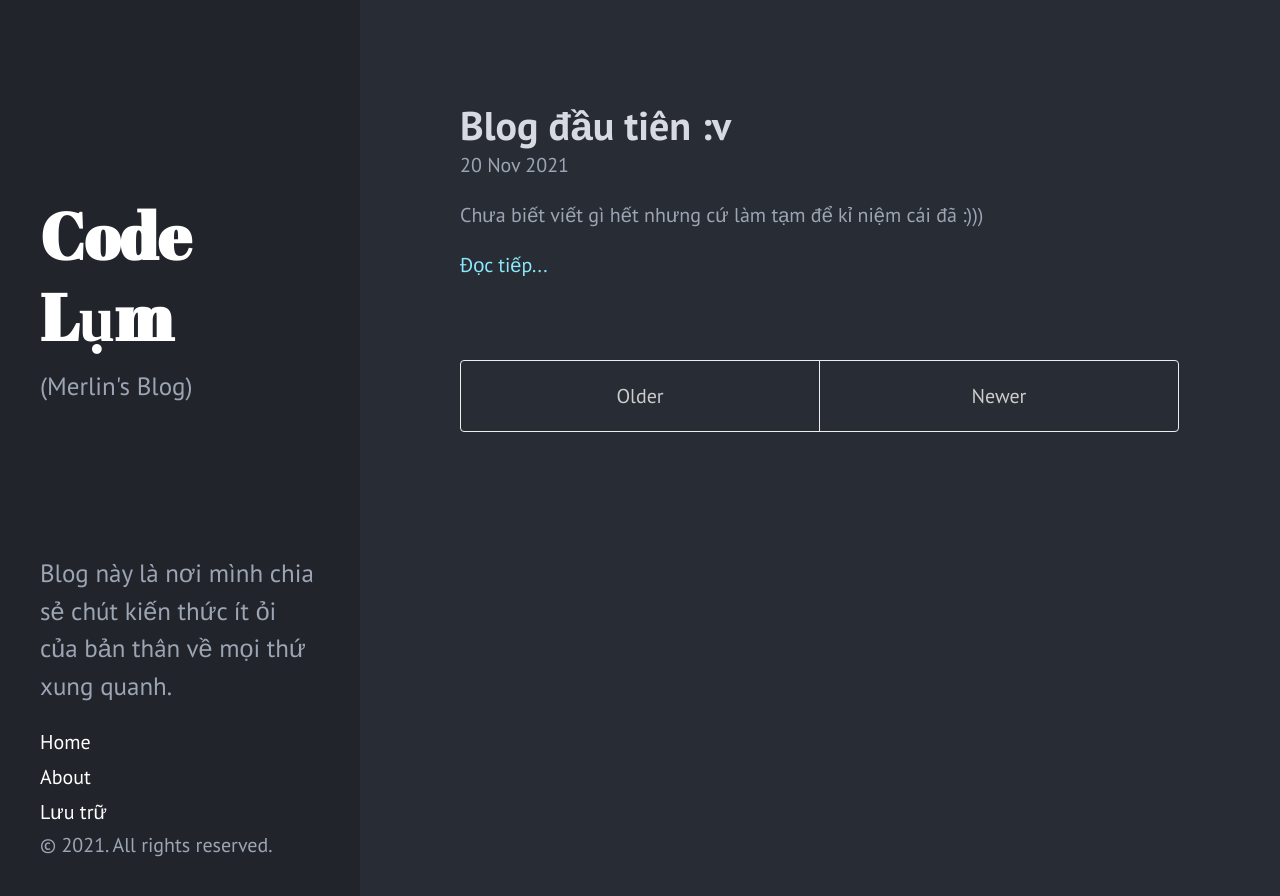
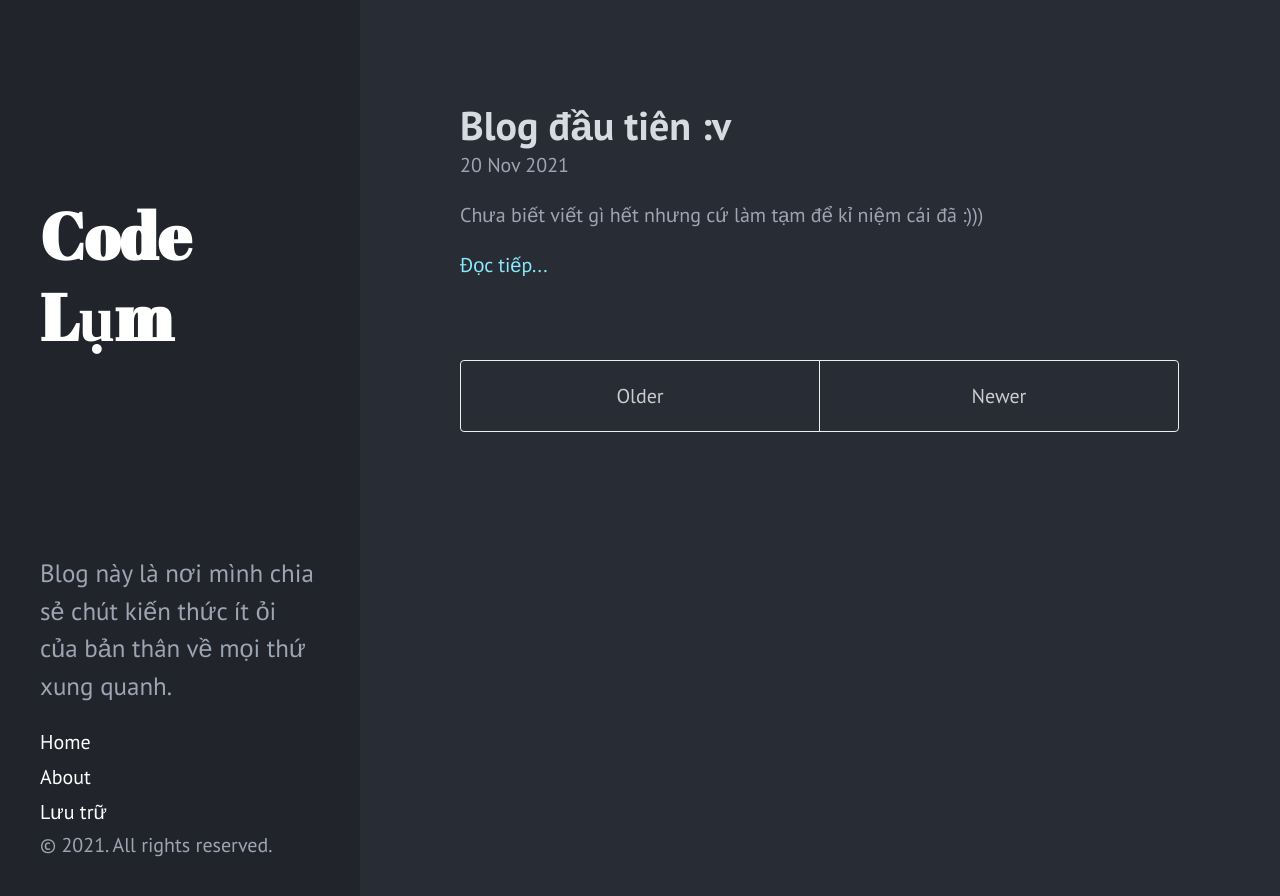
Before and after one commit to merlin7vv4/merlin7vv4.github.io, a Jekyll site: the page built from index.html, in a window 1280 px wide. Shown: the top 896 px of the page. Built offline with Jekyll 4.4.1, drawn with Linux system fonts in a browser that asks for light colours; the list of posts is cut into pages by our own code.

Commit message:
Update _config.yml

```diff
--- a/_config.yml
+++ b/_config.yml
@@ -9,7 +9,7 @@ permalink:        pretty
 # Setup
 title:            Code Lụm
 tagline:          'A Jekyll theme'
-description:      '(Merlin''s Blog)  <br><br><br><br><br>  Blog này là nơi mình chia sẻ chút kiến thức ít ỏi của bản thân về mọi thứ xung quanh.'
+description:      '  <br><br><br><br><br>  Blog này là nơi mình chia sẻ chút kiến thức ít ỏi của bản thân về mọi thứ xung quanh.'
 #description: 'ddcddcdd'
 url:              https://merlin7vv4.github.io/
 baseurl:          https://merlin7vv4.github.io/
```
